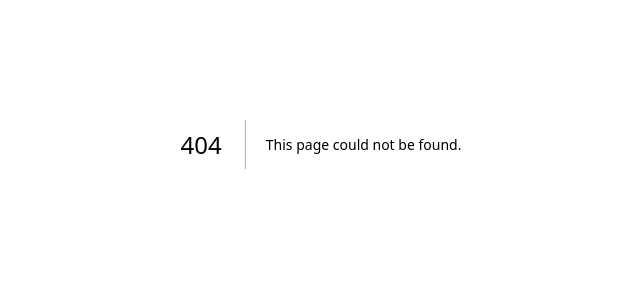
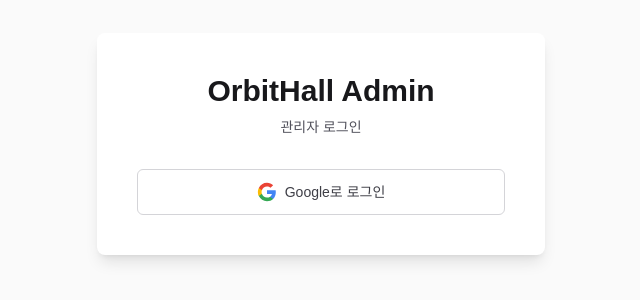
Before and after one commit to june20516/orbithall-admin, a Next.js app: page /login in a window 1280 px wide. Before the commit this address had no page. Shown: the part 256-556 px from the top of the page, without its empty margins (319-959 px from the left). Built offline with nearby package versions, Linux system fonts and the light colour scheme; no server answers.

Commit message:
feat: 구글 로그인

```diff
--- /dev/null
+++ b/app/api/auth/[...nextauth]/route.ts
@@ -0,0 +1,3 @@
+import { handlers } from "@/auth";
+
+export const { GET, POST } = handlers;
--- /dev/null
+++ b/app/login/page.tsx
@@ -0,0 +1,55 @@
+import { signIn } from "@/auth";
+
+export default function LoginPage() {
+  return (
+    <div className="flex min-h-screen items-center justify-center bg-zinc-50 dark:bg-black">
+      <div className="w-full max-w-md space-y-8 rounded-lg bg-white p-10 shadow-lg dark:bg-zinc-900">
+        <div className="text-center">
+          <h2 className="text-3xl font-bold text-zinc-900 dark:text-zinc-50">
+            OrbitHall Admin
+          </h2>
+          <p className="mt-2 text-sm text-zinc-600 dark:text-zinc-400">
+            관리자 로그인
+          </p>
+        </div>
+
+        <form
+          action={async () => {
+            "use server";
+            await signIn("google", { redirectTo: "/" });
+          }}
+          className="mt-8"
+        >
+          <button
+            type="submit"
+            className="group relative flex w-full justify-center rounded-md border border-zinc-300 bg-white px-4 py-3 text-sm font-medium text-zinc-700 transition-colors hover:bg-zinc-50 focus:outline-none focus:ring-2 focus:ring-zinc-500 focus:ring-offset-2 dark:border-zinc-700 dark:bg-zinc-800 dark:text-zinc-200 dark:hover:bg-zinc-700"
+          >
+            <svg
+              className="mr-2 h-5 w-5"
+              viewBox="0 0 24 24"
+              xmlns="http://www.w3.org/2000/svg"
+            >
+              <path
+                d="M22.56 12.25c0-.78-.07-1.53-.2-2.25H12v4.26h5.92c-.26 1.37-1.04 2.53-2.21 3.31v2.77h3.57c2.08-1.92 3.28-4.74 3.28-8.09z"
+                fill="#4285F4"
+              />
+              <path
+                d="M12 23c2.97 0 5.46-.98 7.28-2.66l-3.57-2.77c-.98.66-2.23 1.06-3.71 1.06-2.86 0-5.29-1.93-6.16-4.53H2.18v2.84C3.99 20.53 7.7 23 12 23z"
+                fill="#34A853"
+              />
+              <path
+                d="M5.84 14.09c-.22-.66-.35-1.36-.35-2.09s.13-1.43.35-2.09V7.07H2.18C1.43 8.55 1 10.22 1 12s.43 3.45 1.18 4.93l2.85-2.22.81-.62z"
+                fill="#FBBC05"
+              />
+              <path
+                d="M12 5.38c1.62 0 3.06.56 4.21 1.64l3.15-3.15C17.45 2.09 14.97 1 12 1 7.7 1 3.99 3.47 2.18 7.07l3.66 2.84c.87-2.6 3.3-4.53 6.16-4.53z"
+                fill="#EA4335"
+              />
+            </svg>
+            Google로 로그인
+          </button>
+        </form>
+      </div>
+    </div>
+  );
+}
--- a/app/page.tsx
+++ b/app/page.tsx
@@ -1,63 +1,62 @@
-import Image from "next/image";
+import { auth, signOut } from "@/auth";
+import { redirect } from "next/navigation";
 
-export default function Home() {
+export default async function Home() {
+  const session = await auth();
+
+  if (!session?.user) {
+    redirect("/login");
+  }
+
   return (
     <div className="flex min-h-screen items-center justify-center bg-zinc-50 font-sans dark:bg-black">
       <main className="flex min-h-screen w-full max-w-3xl flex-col items-center justify-between py-32 px-16 bg-white dark:bg-black sm:items-start">
-        <Image
-          className="dark:invert"
-          src="/next.svg"
-          alt="Next.js logo"
-          width={100}
-          height={20}
-          priority
-        />
+        <div className="w-full">
+          <div className="flex items-center justify-between">
+            <h1 className="text-3xl font-semibold tracking-tight text-black dark:text-zinc-50">
+              OrbitHall Admin
+            </h1>
+            <form
+              action={async () => {
+                "use server";
+                await signOut({ redirectTo: "/login" });
+              }}
+            >
+              <button
+                type="submit"
+                className="rounded-md bg-zinc-900 px-4 py-2 text-sm font-medium text-white hover:bg-zinc-700 dark:bg-zinc-100 dark:text-zinc-900 dark:hover:bg-zinc-300"
+              >
+                로그아웃
+              </button>
+            </form>
+          </div>
+        </div>
+
         <div className="flex flex-col items-center gap-6 text-center sm:items-start sm:text-left">
-          <h1 className="max-w-xs text-3xl font-semibold leading-10 tracking-tight text-black dark:text-zinc-50">
-            To get started, edit the page.tsx file.
-          </h1>
-          <p className="max-w-md text-lg leading-8 text-zinc-600 dark:text-zinc-400">
-            Looking for a starting point or more instructions? Head over to{" "}
-            <a
-              href="https://vercel.com/templates?framework=next.js&utm_source=create-next-app&utm_medium=appdir-template-tw&utm_campaign=create-next-app"
-              className="font-medium text-zinc-950 dark:text-zinc-50"
-            >
-              Templates
-            </a>{" "}
-            or the{" "}
-            <a
-              href="https://nextjs.org/learn?utm_source=create-next-app&utm_medium=appdir-template-tw&utm_campaign=create-next-app"
-              className="font-medium text-zinc-950 dark:text-zinc-50"
-            >
-              Learning
-            </a>{" "}
-            center.
-          </p>
+          <div className="rounded-lg bg-zinc-100 p-6 dark:bg-zinc-900">
+            <p className="text-sm text-zinc-600 dark:text-zinc-400">
+              로그인 사용자
+            </p>
+            <p className="mt-2 text-lg font-semibold text-zinc-900 dark:text-zinc-50">
+              {session.user.name}
+            </p>
+            <p className="text-sm text-zinc-600 dark:text-zinc-400">
+              {session.user.email}
+            </p>
+          </div>
+
+          <div className="max-w-md">
+            <h2 className="text-xl font-semibold text-zinc-900 dark:text-zinc-50">
+              관리자 페이지에 오신 것을 환영합니다
+            </h2>
+            <p className="mt-2 text-zinc-600 dark:text-zinc-400">
+              Google 계정으로 성공적으로 로그인했습니다.
+            </p>
+          </div>
         </div>
-        <div className="flex flex-col gap-4 text-base font-medium sm:flex-row">
-          <a
-            className="flex h-12 w-full items-center justify-center gap-2 rounded-full bg-foreground px-5 text-background transition-colors hover:bg-[#383838] dark:hover:bg-[#ccc] md:w-[158px]"
-            href="https://vercel.com/new?utm_source=create-next-app&utm_medium=appdir-template-tw&utm_campaign=create-next-app"
-            target="_blank"
-            rel="noopener noreferrer"
-          >
-            <Image
-              className="dark:invert"
-              src="/vercel.svg"
-              alt="Vercel logomark"
-              width={16}
-              height={16}
-            />
-            Deploy Now
-          </a>
-          <a
-            className="flex h-12 w-full items-center justify-center rounded-full border border-solid border-black/[.08] px-5 transition-colors hover:border-transparent hover:bg-black/[.04] dark:border-white/[.145] dark:hover:bg-[#1a1a1a] md:w-[158px]"
-            href="https://nextjs.org/docs?utm_source=create-next-app&utm_medium=appdir-template-tw&utm_campaign=create-next-app"
-            target="_blank"
-            rel="noopener noreferrer"
-          >
-            Documentation
-          </a>
+
+        <div className="w-full text-center text-sm text-zinc-500 dark:text-zinc-600">
+          <p>Next.js + NextAuth.js</p>
         </div>
       </main>
     </div>
--- /dev/null
+++ b/auth.ts
@@ -0,0 +1,14 @@
+import NextAuth from "next-auth";
+import Google from "next-auth/providers/google";
+
+export const { handlers, signIn, signOut, auth } = NextAuth({
+  providers: [
+    Google({
+      clientId: process.env.AUTH_GOOGLE_ID,
+      clientSecret: process.env.AUTH_GOOGLE_SECRET,
+    }),
+  ],
+  pages: {
+    signIn: "/login",
+  },
+});
--- a/next.config.ts
+++ b/next.config.ts
@@ -3,6 +3,9 @@ import type { NextConfig } from "next";
 const nextConfig: NextConfig = {
   /* config options here */
   reactCompiler: true,
+  turbopack: {
+    root: __dirname,
+  },
 };
 
 export default nextConfig;
```
Also changed, not shown: package.json (+8 -7 lines), 3 other files (tests, documents, lock files or other folders).
